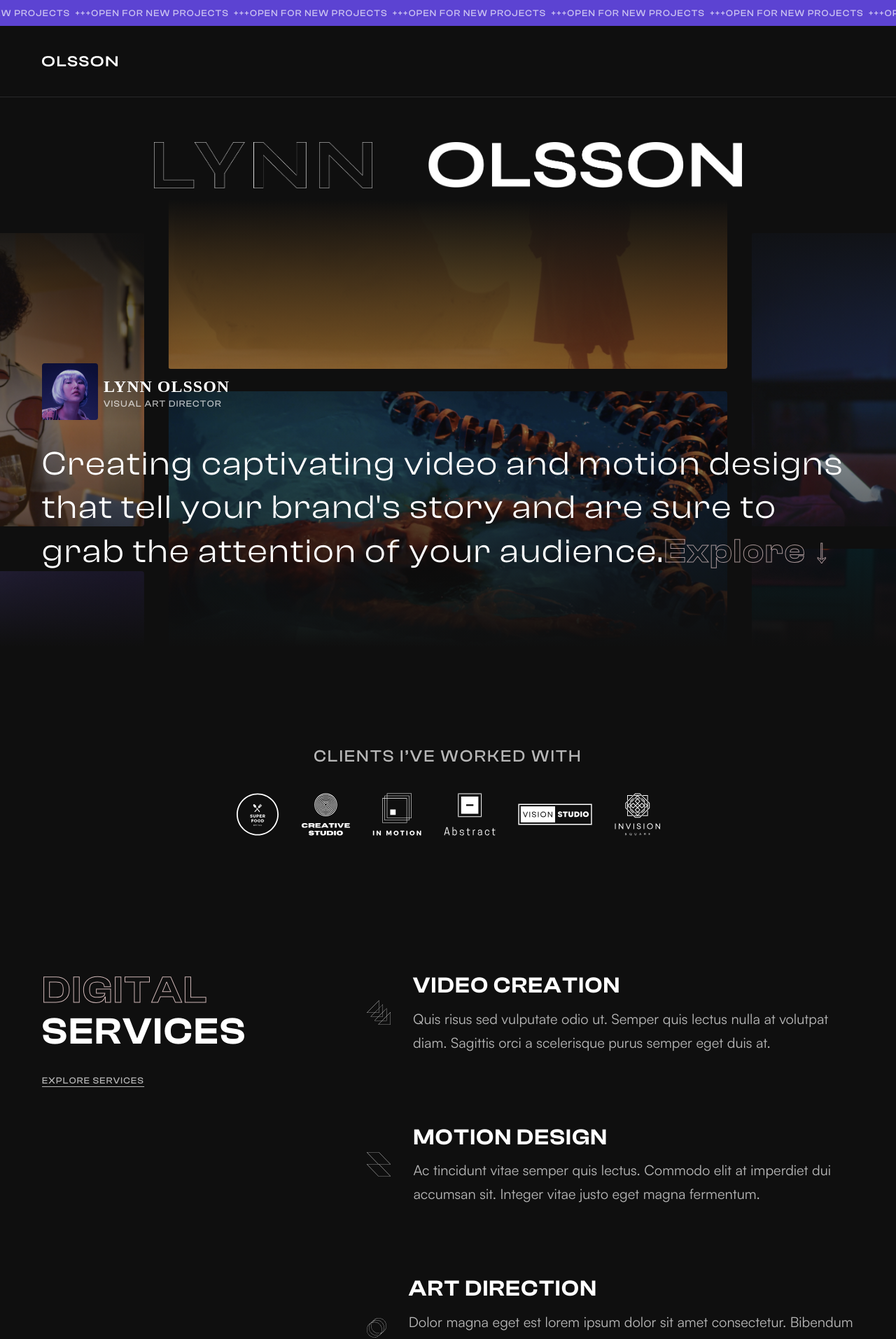
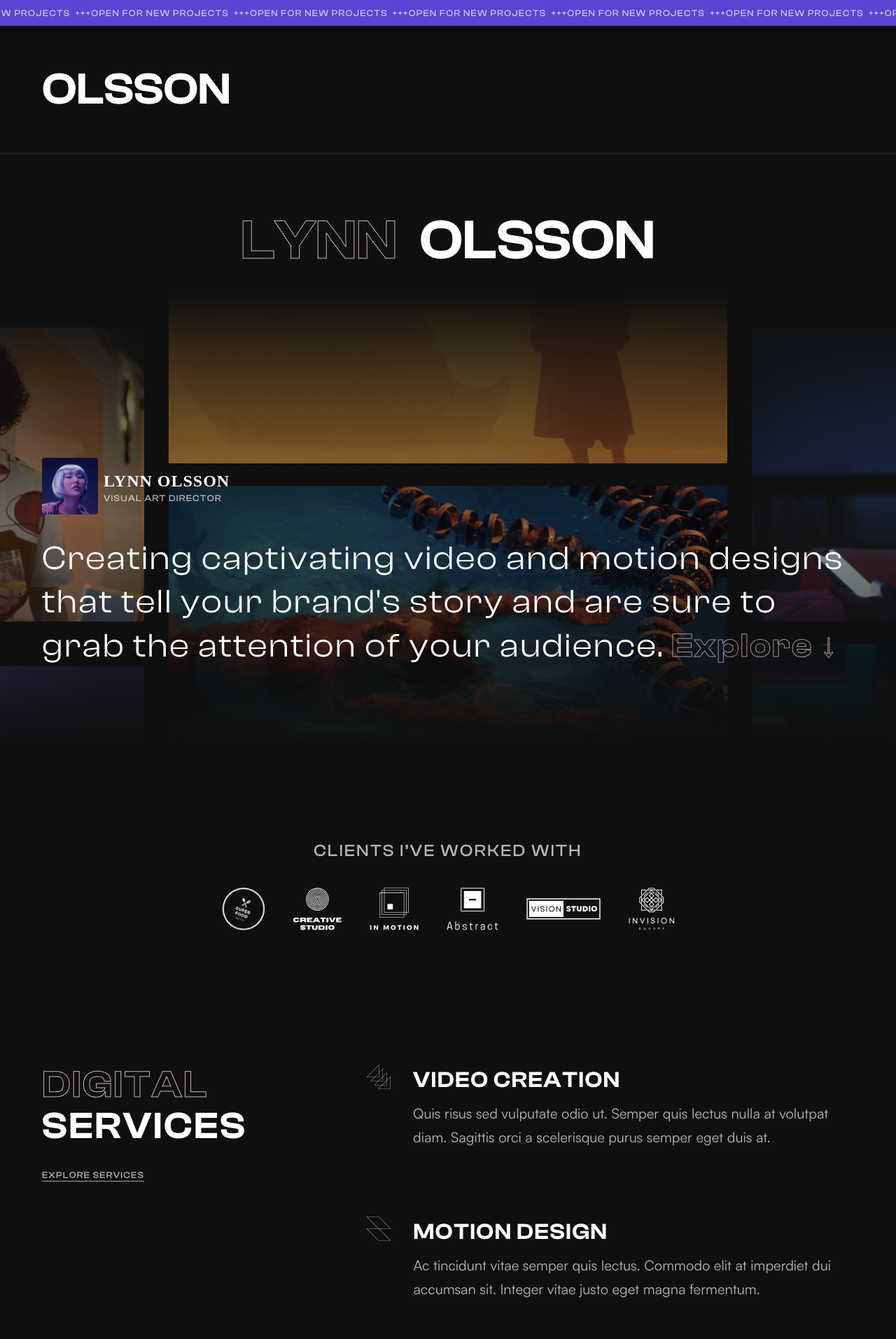
Before and after one commit to kkishan1230/olsson, a React (Create React App) app: page / in a window 1280 px wide. Shown: the top 1913 px of the page at 70% size. Built offline with nearby package versions, Linux system fonts and the light colour scheme.

Commit message:
animation added

```diff
--- a/package.json
+++ b/package.json
@@ -6,6 +6,7 @@
     "@testing-library/jest-dom": "^5.16.5",
     "@testing-library/react": "^13.4.0",
     "@testing-library/user-event": "^13.5.0",
+    "framer-motion": "^9.0.2",
     "react": "^18.2.0",
     "react-dom": "^18.2.0",
     "react-fast-marquee": "^1.3.5",
--- a/src/App.css
+++ b/src/App.css
@@ -8,6 +8,8 @@ body {
   padding: 0;
   background-color: #0f0f0f;
   color: #ffffff;
+  overflow-x: hidden;
+  scroll-behavior: smooth;
 }
 
 body a {
@@ -110,3 +112,52 @@ img {
 .textWhiteStroke {
   -webkit-text-stroke: 1px rgba(255, 225, 225, 0.8);
 }
+
+/* animations */
+
+.company_name {
+  animation-name: slideFromTop;
+  animation-duration: 1s;
+}
+@keyframes slideFromTop {
+  0% {
+    transform: translateY(-50%);
+    opacity: 0.4;
+  }
+  100% {
+    opacity: 1;
+    transform: translateY(0%);
+  }
+}
+
+.grid_images {
+  animation: 3s fadeIn;
+}
+
+@keyframes fadeIn {
+  from {
+    opacity: 0;
+  }
+  to {
+    opacity: 1;
+  }
+}
+
+.oscillate {
+  animation: 2s oscillate infinite;
+}
+.oscillate:hover {
+  animation-play-state: paused;
+}
+
+@keyframes oscillate {
+  0% {
+    transform: rotate(-20deg);
+  }
+  50% {
+    transform: rotate(20deg);
+  }
+  100% {
+    transform: rotate(-20deg);
+  }
+}
--- a/src/components/CompanyName.jsx
+++ b/src/components/CompanyName.jsx
@@ -1,15 +1,13 @@
 import React from "react";
-import lynn from "../images/Lynn.png";
-import olsson from "../images/olsson.png";
 
 const CompanyName = () => {
   return (
-    <div className="flex max-w-[1920px] gap-[80px] mx-auto mt-[64px] px-[60px] l:max-w-[960px] md:px-[30px] sm:mt-[20px] sm:px-[10px] sm:justify-center sm:gap-[30px]">
-      <div>
-        <img src={lynn} alt="" />
+    <div className="company_name flex justify-center gap-8 max-w-[1920px] mx-auto mt-[64px] px-[60px] l:max-w-[960px] md:px-[30px] sm:mt-[20px] sm:px-[10px] sm:justify-center sm:gap-[30px]">
+      <div className="uppercase text-[80px] md:text-[48px] sm:text-[36px] font-clash_semibold text-[#0f0f0f] textWhiteStroke text-center">
+        lynn
       </div>
-      <div>
-        <img src={olsson} alt="" />
+      <div className="uppercase text-[80px] md:text-[48px] sm:text-[36px] font-clash_semibold text-center">
+        olsson
       </div>
     </div>
   );
--- a/src/components/ImagesGrid.jsx
+++ b/src/components/ImagesGrid.jsx
@@ -11,7 +11,7 @@ import userImg from "../images/userImage.png";
 
 const ImagesGrid = () => {
   return (
-    <div className="relative  h-[62.5vw] flex overflow-hidden sm:h-[80vw]">
+    <div className="relative  h-[62.5vw] flex overflow-hidden sm:h-[80vw] grid_images">
       <div className="gridBg absolute"></div>
       <div className="flex gap-[34px] justify-center absolute left-[50%] translate-x-[-50%] min-w-[1920px] md:min-w-[100%] md:gap-2 ">
         <div className="flex flex-col gap-8 mt-[64px] md:mt-[32px] md:gap-2">
@@ -99,8 +99,8 @@ const ImagesGrid = () => {
         <div className="text-[80px] leading-[130%] tracking-wider clash_regular l:text-[48px] md:text-[21px] sm:text-[18px]">
           Creating captivating video and motion designs that tell your brand's
           story and are sure to grab the attention of your audience.
-          <span className="textWhiteStroke text-transparent cursor-pointer font-clash_semibold opacity-80">
-            Explore ↓
+          <span className="ml-[10px] textWhiteStroke text-transparent cursor-pointer font-clash_semibold opacity-80">
+            Explore&nbsp;↓
           </span>
         </div>
       </div>
--- a/src/components/NavBar.jsx
+++ b/src/components/NavBar.jsx
@@ -1,13 +1,15 @@
 import React from "react";
 import { NavLink } from "react-router-dom";
-import Logo from "../images/olssonLogo.png";
 import Button from "./Button";
 
 const NavBar = () => {
   return (
     <nav className="flex max-w-[1920px] mx-[auto] py-[43px] justify-between items-center px-[60px] md:px-[30px] sm:py-[20px] sm:px-[10px]">
-      <NavLink to="/" className="sm:w-[70px]">
-        <img src={Logo} alt="" />
+      <NavLink
+        to="/"
+        className="xl:text-[80px] l:text-[64px] md:text-[48px] sm:text-[24px] uppercase font-clash_semibold hover:scale-95 transition-all duration-300"
+      >
+        olsson
       </NavLink>
       <div className="flex gap-8 items-center l:hidden">
         <NavLink to="/">Projects</NavLink>
--- a/src/components/digital services/DigitalServices.jsx
+++ b/src/components/digital services/DigitalServices.jsx
@@ -10,46 +10,100 @@ import videoCreation from "../../images/videoCreation.svg";
 import motionDesign from "../../images/motionDesign.svg";
 import artDir from "../../images/artDirection.svg";
 import socialM from "../../images/socialMedia.svg";
+import { NavLink } from "react-router-dom";
+import { useInView } from "framer-motion";
+import { useRef } from "react";
 
 const DigitalServices = () => {
+  const ref = useRef(null);
+  const inView = useInView(ref);
+
+  const digiRef = useRef(null);
+  const digiView = useInView(digiRef);
+
   return (
     <div className="max-w-[1920px] mx-auto px-[60px] sm:px-[10px] sm:mt-[80px]">
       <div className="flex items-center justify-between mt-[160px] l:mt-0 l:flex-col l:gap-[40px]">
         <div className="smallTexts w-fit mr-[120px] l:mr-0 l:text-[24px] md:text-[18px] sm:text-[12px]">
           Clients I’Ve worked with
         </div>
-        <div className="flex max-w-[1265px] justify-center gap-8 items-center flex-1 l:w-[100%] md:flex-wrap">
-          <div>
-            <img src={superFood} alt="" />
+        <div
+          className={`flex max-w-[1265px]  justify-end gap-10 items-center flex-1 l:w-[100%] md:flex-wrap l:justify-center transition-all duration-[1.5s] ${
+            inView ? "none l:opacity-1" : "l:translate-x-[200px] l:opacity-0"
+          } ${
+            inView
+              ? "none xl:opacity-1"
+              : "xl:translate-x-[-200px] xl:opacity-0"
+          }`}
+          ref={ref}
+        >
+          <div
+            className={`cursor-pointer  transition-all duration-[2000ms] ${
+              inView ? "none" : "l:rotate-[20deg]"
+            } ${inView ? "none" : "xl:rotate-[-20deg]"}`}
+          >
+            <div className="oscillate">
+              <img src={superFood} alt="" className="enlarge_animation" />
+            </div>
           </div>
-          <div>
-            <img src={creativeStd} alt="" />
+          <div
+            className={`cursor-pointer  transition-all duration-[2000ms] ${
+              inView ? "none" : "l:rotate-[20deg]"
+            } ${inView ? "none" : "xl:rotate-[-20deg]"}`}
+          >
+            <img src={creativeStd} alt="" className="enlarge_animation" />
           </div>
-          <div>
-            <img src={inMotion} alt="" />
+          <div
+            className={`cursor-pointer  transition-all duration-[2000ms] ${
+              inView ? "none" : "l:rotate-[20deg]"
+            } ${inView ? "none" : "xl:rotate-[-20deg]"}`}
+          >
+            <img src={inMotion} alt="" className="enlarge_animation" />
           </div>
-          <div>
-            <img src={abstract} alt="" />
+          <div
+            className={`cursor-pointer  transition-all duration-[2000ms] ${
+              inView ? "none" : "l:rotate-[20deg]"
+            } ${inView ? "none" : "xl:rotate-[-20deg]"}`}
+          >
+            <img src={abstract} alt="" className="enlarge_animation" />
           </div>
-          <div>
-            <img src={visionStd} alt="" />
+          <div
+            className={`cursor-pointer  transition-all duration-[2000ms] ${
+              inView ? "none" : "l:rotate-[20deg]"
+            } ${inView ? "none" : "xl:rotate-[-20deg]"}`}
+          >
+            <img src={visionStd} alt="" className="enlarge_animation" />
           </div>
-          <div>
-            <img src={invisionSq} alt="" />
+          <div
+            className={`cursor-pointer  transition-all duration-[2000ms] ${
+              inView ? "none" : "rotate-[20deg]"
+            }`}
+          >
+            <img src={invisionSq} alt="" className="enlarge_animation" />
           </div>
         </div>
       </div>
-      <div className="flex mt-[192px] l:justify-between md:flex-col md:items-center md:gap-[40px] md:mt-[120px]">
-        <div className="w-[50%] clash_heading l:text-[54px] l:w-[40%] md:w-[100%]">
+      <div
+        className="flex mt-[192px] l:justify-between md:flex-col md:items-center md:gap-[40px] md:mt-[120px]"
+        ref={digiRef}
+      >
+        <div
+          className={`w-[50%] clash_heading l:text-[54px] l:w-[40%] md:w-[100%] transition-all duration-1000 ${
+            digiView ? "none" : "translate-x-[-100px]"
+          }`}
+        >
           <div className="text-[#0f0f0f] textWhiteStroke md:text-center md:text-[32px] md:leading-[32px] sm:text-[22px]">
             digital
           </div>
           <div className="md:text-center md:text-[32px] md:leading-[32px] sm:text-[24px]">
             services
           </div>
-          <div className="smallTexts uppercase underline mt-8 underline-offset-4 md:text-center sm:mt-[20px]">
+          <NavLink
+            to="/"
+            className="smallTexts uppercase  border-b-[1px] pb-[2px]  w-fit mt-8  md:text-center sm:mt-[20px] hover:text-[#5c43d2] transition-all duration-200 block md:mx-auto hover:pr-[20px] hover:border-[#5c43d2]"
+          >
             Explore Services
-          </div>
+          </NavLink>
         </div>
         <div className="w-[50%] flex flex-col gap-[96px] l:w-[60%] md:w-[480px] md:px-[30px] md:gap-[64px] sm:w-[100%]">
           <Services
--- a/src/components/digital services/Services.jsx
+++ b/src/components/digital services/Services.jsx
@@ -1,8 +1,12 @@
+import { useInView } from "framer-motion";
 import React from "react";
+import { useRef } from "react";
 
 const Services = ({ img, head, text }) => {
+  const textRef = useRef(null);
+  const inView = useInView(textRef);
   return (
-    <div className="flex gap-8 md:gap-4 sm:flex-col items-center sm:px-[10px]">
+    <div className="flex gap-8 md:gap-4 sm:flex-col sm:items-center sm:px-[10px]">
       <div className="md:w-[48px]">
         <img src={img} alt="" />
       </div>
@@ -10,7 +14,12 @@ const Services = ({ img, head, text }) => {
         <div className="text-[32px] leading-[44.8px] tracking-wider uppercase clash_semiBold md:text-[24px] sm:text-[18px] sm:text-center">
           {head}
         </div>
-        <div className="text-[20px] leading-[170%] satoshi_regular mt-[8px] opacity-70 md:text-[18px] sm:text-[14px] sm:text-center">
+        <div
+          className={`text-[20px] leading-[170%] transition-all duration-1000 satoshi_regular mt-[8px] opacity-70 md:text-[18px] sm:text-[14px] sm:text-center ${
+            inView ? "none opacity-1" : "translate-y-[50px] opacity-0"
+          }`}
+          ref={textRef}
+        >
           {text}
         </div>
       </div>
--- a/src/components/motion Awards/AwardsType.jsx
+++ b/src/components/motion Awards/AwardsType.jsx
@@ -1,15 +1,31 @@
-import React from "react";
+import { useInView } from "framer-motion";
+import React, { useRef } from "react";
 
 const AwardsType = ({ imgSrc, head, year, paddingTop, paddingBottom }) => {
+  const imgRef = useRef(null);
+  const inView = useInView(imgRef);
   return (
     <div
       className={`flex justify-between items-center pt-[${paddingTop}px] pb-[${paddingBottom}px]`}
+      ref={imgRef}
     >
       <div className="flex items-center">
-        <div className="mr-[32px] sm:mr-4 sm:w-[30px] ">
-          <img src={imgSrc} alt="" />
+        <div className={`mr-[32px] sm:mr-4 sm:w-[30px]`}>
+          <img
+            src={imgSrc}
+            alt=""
+            className={`transition-all  duration-700 ${
+              inView ? "none scale-1" : "scale-50"
+            }`}
+          />
         </div>
-        <div className="syne-heading sm:text-[14px]">{head}</div>
+        <div
+          className={`transition-all delay-500  duration-500 syne-heading sm:text-[14px] ${
+            inView ? "none scale-y-1 opacity-1" : "scale-y-0 opacity-0"
+          }`}
+        >
+          {head}
+        </div>
       </div>
       <div className="clash_semiBold text-[16px] tracking-wider leading-[100%] sm:text-[12px] ml-[20px]">
         {year}
--- a/src/components/motion Awards/MotionAwards.jsx
+++ b/src/components/motion Awards/MotionAwards.jsx
@@ -8,11 +8,11 @@ import artDir from "../../images/artDirectionAward.svg";
 const MotionAwards = () => {
   return (
     <div className="max-w-[1720px] px-[60px] mx-auto mt-[64px] md:px-[30px] sm:px-[10px]">
-      <div className="uppercase smallTexts underline underline-offset-[4px] text-center cursor-pointer hover:opacity-80">
+      <div className="uppercase smallTexts mx-auto transition-all duration-300 w-fit cursor-pointer hover:opacity-80 hover:text-[#5c43d2] hover:border-[#5c43d2] border-b-[1px] hover:px-[15px]">
         see all projects
       </div>
       <div className="flex mt-[192px] md:mt-[140px] md:flex-col md:items-center md:gap-[20px] sm:mt-[80px]  sm:gap-[30px]">
-        <div className="w-[50%] uppercase l:w-[40%] md:w-[100%]">
+        <div className="w-[50%] uppercase l:w-[40%] md:w-[100%] ">
           <div className="text-[#0f0f0f] textWhiteStroke clash_heading l:text-[60px] md:text-center md:text-[36px] sm:text-[24px]">
             motion
           </div>
--- a/src/index.css
+++ b/src/index.css
@@ -21,4 +21,7 @@
   .footer_heading {
     @apply text-[18px] tracking-wider leading-[130%] font-clash_semibold uppercase;
   }
+  .enlarge_animation {
+    @apply hover:scale-125 transition-all ease-in-out duration-300 hover:animate-pulse;
+  }
 }
```
Also changed, not shown: src/components/images with heading/ImageCard.jsx (+14 -5 lines), 1 other file (tests, documents, lock files or other folders).
